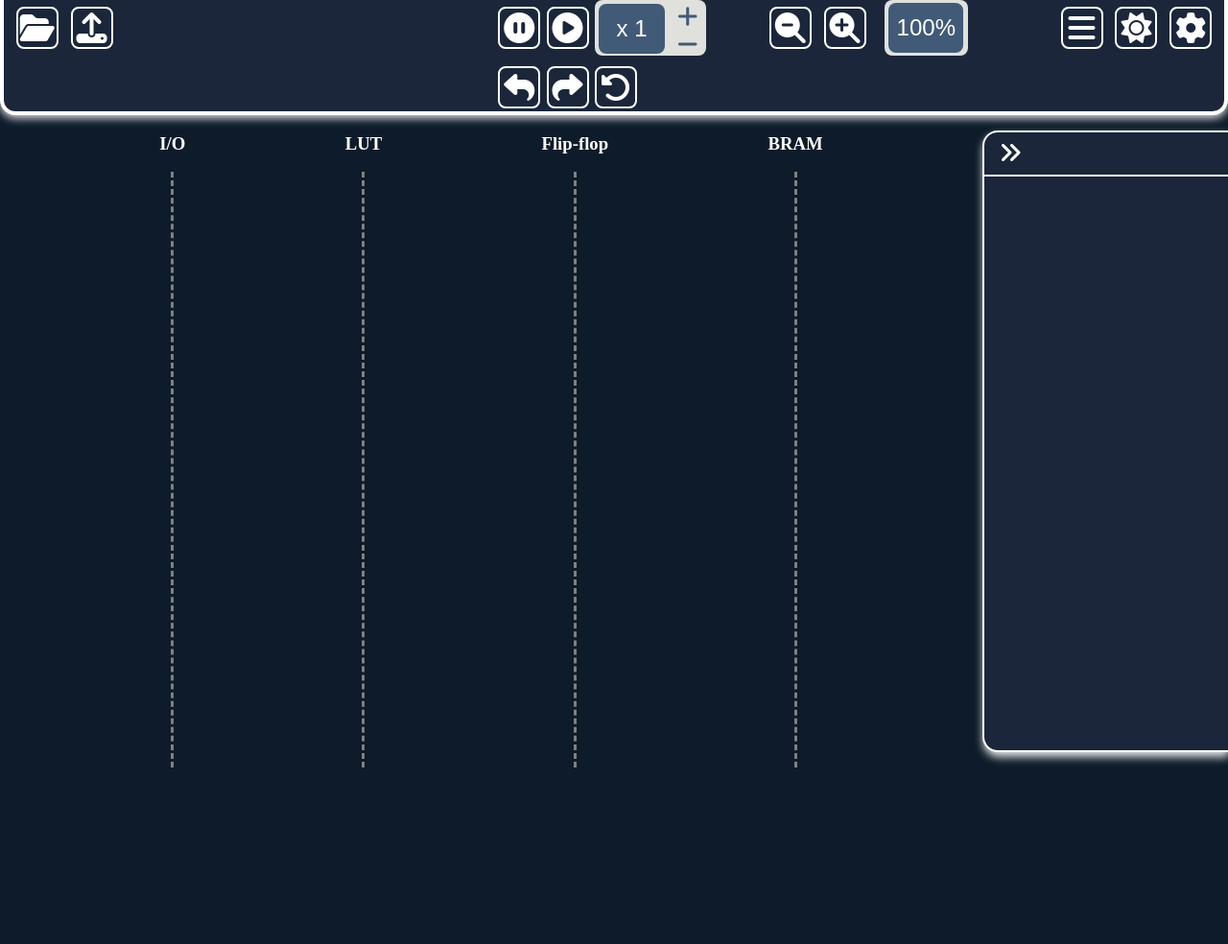
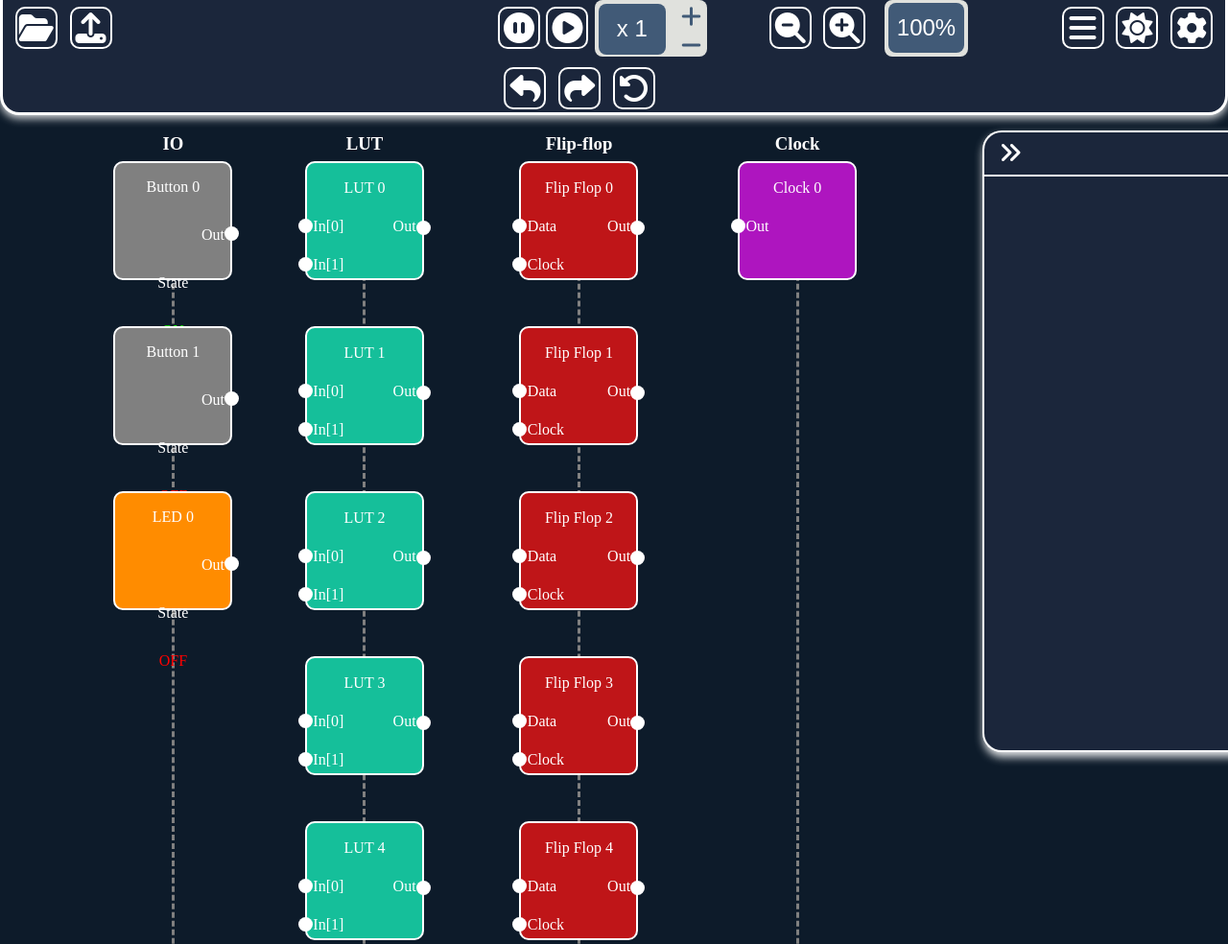
Before and after one commit to algosup/2024-2025-project-4-web-fpga-team-4, a website: page src/code/client/client.html in a window 1280 px wide. Shown: the top 984 px of the page at 96% size. Before the commit the page ends 800 px from the top, so only its background shows below. Drawn offline with Linux system fonts and the light colour scheme.

Commit message:
Add elements for data display
- Change the organization of the css files (client.css -> data-display.css, schematics.css, too-bar.css)
- Change names to fit the naming conventions
- Add script to change the color of elements in the "IO" part depending on the type (e.g. color1 for Buttons, color2 for LED, etc...)

```diff
--- a/src/code/client/client.html
+++ b/src/code/client/client.html
@@ -5,23 +5,25 @@
 	<meta charset="UTF-8">
 	<meta name="viewport" content="width=device-width, initial-scale=1.0">
 	<script src="https://kit.fontawesome.com/d57f386eaf.js" crossorigin="anonymous"></script>
-	<link rel="stylesheet" href="client.css">
-	<title>Work Page</title>
+	<link rel="stylesheet" href="./css/tool-bar.css">
+	<link rel="stylesheet" href="./css/data-display.css">
+	<link rel="stylesheet" href="./css/schematics.css">
+	<title>Client Side</title>
 </head>
 
 <body>
 	<div id="description">
 		<div class="data-icon">
-			<div id="open_folder"><i class="fa-solid top-bar fa-folder-open "></i></div>
-			<div id="upload_file"><i class="fa-solid top-bar fa-upload "></i></div>
+			<div id="open-folder"><i class="fa-solid top-bar fa-folder-open "></i></div>
+			<div id="upload-file"><i class="fa-solid top-bar fa-upload "></i></div>
 		</div>
 		<div class="control-icon-up">
 			<div id="pause"><i class="fa-solid top-bar fa-circle-pause "></i></div>
 			<div id="play"><i class="fa-solid top-bar fa-circle-play "></i></div>
 			<div class="speed-control">
 				<button id="speed" disabled>x 1</button>
-				<div id="speed_plus"><i class="fa-solid fa-plus"></i></div>
-				<div id="speed_minus"><i class="fa-solid fa-minus"></i></div>
+				<div id="speed-plus"><i class="fa-solid fa-plus"></i></div>
+				<div id="speed-minus"><i class="fa-solid fa-minus"></i></div>
 			</div>
 		</div>
 		<div class="control-icon-down">
@@ -30,10 +32,10 @@
 			<div id="reload"><i class="fa-solid top-bar fa-rotate-left "></i></div>
 		</div>
 		<div class="zoom-icon">
-			<div id="zoom_out"><i class="fa-solid top-bar fa-magnifying-glass-minus "></i></div>
-			<div id="zoom_in"><i class="fa-solid top-bar fa-magnifying-glass-plus "></i></div>
+			<div id="zoom-out"><i class="fa-solid top-bar fa-magnifying-glass-minus "></i></div>
+			<div id="zoom-in"><i class="fa-solid top-bar fa-magnifying-glass-plus "></i></div>
 			<div class="zoom-control">
-				<button id="zoom_manual" disabled>100%</button>
+				<button id="zoom-manual" disabled>100%</button>
 			</div>
 		</div>
 		<div class="display-icon">
@@ -49,32 +51,138 @@
 
 		-->
 	</div>
-	<div id="page">
+	<div id="visualization-area">
 		<div id="main">
 			<div id="guidelines">
 				<div>
-					<h3>I/O</h3>
-					<div id="IO"></div>
+					<h3>IO</h3>
+					<div class="back-lines"></div>
+					<div id="io-container">
+						<div class="io-element">
+							<div>
+								<p class="io-name">Button 0</p>
+								<p class="io-out">Out</p>
+								<p>State</p>
+								<p class="element-state">ON</p>
+							</div>
+						</div>
+						<div class="io-element">
+							<div>
+								<p class="io-name">Button 1</p>
+								<p class="io-out">Out</p>
+								<p>State</p>
+								<p class="element-state">OFF</p>
+							</div>
+						</div>
+						<div class="io-element">
+							<div>
+								<p class="io-name">LED 0</p>
+								<p class="io-out">Out</p>
+								<p>State</p>
+								<p class="element-state">OFF</p>
+							</div>
+						</div>
+					</div>
 				</div>
 				<div>
 					<h3>LUT</h3>
-					<div id="lut"></div>
+					<div class="back-lines"></div>
+					<div id="lut-container">
+						<div class="lut-element">
+							<p class="lut-id">LUT 0</p>
+							<p class="lut-in">In[0]</p>
+							<p class="lut-in">In[1]</p>
+							<p class="lut-out">Out</p>
+							<!-- <p class="lut-out-2"></p> -->
+						</div>
+						<div class="lut-element">
+							<p class="lut-id">LUT 1</p>
+							<p class="lut-in">In[0]</p>
+							<p class="lut-in">In[1]</p>
+							<p class="lut-out">Out</p>
+							<!-- <p class="lut-out-2">?</p> -->
+						</div>
+						<div class="lut-element">
+							<p class="lut-id">LUT 2</p>
+							<p class="lut-in">In[0]</p>
+							<p class="lut-in">In[1]</p>
+							<p class="lut-out">Out</p>
+							<!-- <p class="lut-out-2">?</p> -->
+						</div>
+						<div class="lut-element">
+							<p class="lut-id">LUT 3</p>
+							<p class="lut-in">In[0]</p>
+							<p class="lut-in">In[1]</p>
+							<p class="lut-out">Out</p>
+							<!-- <p class="lut-out-2">?</p> -->
+						</div>
+						<div class="lut-element">
+							<p class="lut-id">LUT 4</p>
+							<p class="lut-in">In[0]</p>
+							<p class="lut-in">In[1]</p>
+							<p class="lut-out">Out</p>
+							<!-- <p class="lut-out-2">?</p> -->
+						</div>
+					</div>
 				</div>
 				<div>
 					<h3>Flip-flop</h3>
-					<div id="flip-flop"></div>
+					<div class="back-lines"></div>
+					<div id="ff-container">
+						<div class="ff-element">
+							<p class="ff-id">Flip Flop 0</p>
+							<p class="ff-in">Data</p>
+							<p class="ff-in">Clock</p>
+							<p class="ff-out">Out</p>
+							<!-- <p class="ff-out-2"></p> -->
+						</div>
+						<div class="ff-element">
+							<p class="ff-id">Flip Flop 1</p>
+							<p class="ff-in">Data</p>
+							<p class="ff-in">Clock</p>
+							<p class="ff-out">Out</p>
+							<!-- <p class="ff-out-2">?</p> -->
+						</div>
+						<div class="ff-element">
+							<p class="ff-id">Flip Flop 2</p>
+							<p class="ff-in">Data</p>
+							<p class="ff-in">Clock</p>
+							<p class="ff-out">Out</p>
+							<!-- <p class="ff-out-2">?</p> -->
+						</div>
+						<div class="ff-element">
+							<p class="ff-id">Flip Flop 3</p>
+							<p class="ff-in">Data</p>
+							<p class="ff-in">Clock</p>
+							<p class="ff-out">Out</p>
+							<!-- <p class="ff-out-2">?</p> -->
+						</div>
+						<div class="ff-element">
+							<p class="ff-id">Flip Flop 4</p>
+							<p class="ff-in">Data</p>
+							<p class="ff-in">Clock</p>
+							<p class="ff-out">Out</p>
+							<!-- <p class="ff-out-2">?</p> -->
+						</div>
+					</div>
 				</div>
 				<div>
-					<h3>BRAM</h3>
-					<div id="bram"></div>
+					<h3>Clock</h3>
+					<div class="back-lines"></div>
+					<div id="clock-container">
+						<div class="clock-element">
+							<p class="clock-id">Clock 0</p>
+							<p class="clock-out">Out</p>
+						</div>
+					</div>
 				</div>
 			</div>
 		</div>
-		<div id="liveData">
-			<div id="liveDataArrowBox">
-				<button id="hideButton"><i class="fa-solid fa-angles-right" id="hnsArrow"></i></button>
+		<div id="data-display">
+			<div id="data-display-arrowBox">
+				<button id="hide-button"><i class="fa-solid fa-angles-right" id="hnsArrow"></i></button>
 			</div>
-			<div id="liveDataContent">
+			<div id="data-display-content">
 			</div>
 		</div>
 	</div>
--- a/src/code/client/client.js
+++ b/src/code/client/client.js
@@ -2,13 +2,13 @@
 // It is responsible for handling the client side logic.
 
 // Declare a variable to keep track of whether the data is hidden or not
-let isHidden = false;
+let is_Hidden = false;
 
 // Declare the elements that will be used in the client side code
 
 // File management elements
-const open_folder = document.getElementById('open_folder');
-const upload_file = document.getElementById('upload_file');
+const open_folder = document.getElementById('open-folder');
+const upload_file = document.getElementById('upload-file');
 
 // Control elements
 const pause = document.getElementById('pause');
@@ -17,14 +17,14 @@ const back = document.getElementById('back');
 const forward = document.getElementById('forward');
 const reload = document.getElementById('reload');
 const speed = document.getElementById('speed');
-const speed_plus = document.getElementById('speed_plus');
-const speed_minus = document.getElementById('speed_minus');
+const speed_plus = document.getElementById('speed-plus');
+const speed_minus = document.getElementById('speed-minus');
 
 
 // Zoom elements
-const zoom_in = document.getElementById('zoom_in');
-const zoom_out = document.getElementById('zoom_out');
-const zoom_manual = document.getElementById('zoom_manual');
+const zoom_in = document.getElementById('zoom-in');
+const zoom_out = document.getElementById('zoom-out');
+const zoom_manual = document.getElementById('zoom-manual');
 
 // Data view elements
 const data_view_trigger = document.getElementById('data-view-trigger');
@@ -33,12 +33,13 @@ const settings = document.getElementById('settings');
 
 
 // Main page elements
-const page = document.getElementById('page');
+const page = document.getElementById('visualization-area');
 
 
 // Live data elements
-const liveData = document.getElementById('liveData');
-const hideButton = document.getElementById('hideButton');
+const liveData = document.getElementById('data-display');
+const hideButton = document.getElementById('hide-button');
+
 
 
 
@@ -109,7 +110,7 @@ zoom_manual.addEventListener('click', function () {
 // Display buttons
 
 hideButton.addEventListener('click', function () {
-	isHidden = true;
+	is_Hidden = true;
 	console.log('hide button clicked');
 	liveData.style.display = 'none';
 	hideButton.style.display = 'none';
@@ -118,14 +119,14 @@ hideButton.addEventListener('click', function () {
 
 data_view_trigger.addEventListener('click', function () {
 	console.log('data view trigger clicked');
-	if (isHidden) {
-		isHidden = false;
+	if (is_Hidden) {
+		is_Hidden = false;
 		liveData.style.display = 'block';
 		hideButton.style.display = 'block';
 		page.style.display = 'grid';
 	}
 	else {
-		isHidden = true;
+		is_Hidden = true;
 		liveData.style.display = 'none';
 		hideButton.style.display = 'none';
 		page.style.display = 'block';
@@ -139,3 +140,31 @@ theme.addEventListener('click', function () {
 settings.addEventListener('click', function () {
 	console.log('settings button clicked');
 });
+
+
+
+let status = document.getElementsByClassName('element-state');
+
+for (let i = 0; i < status.length; i++) {
+	if (status[i].textContent === 'ON') {
+		status[i].style.color = 'lime';
+	}
+	else {
+		status[i].style.color = 'red';
+	}
+}
+
+let io = document.getElementsByClassName('io-name');
+
+for (let i = 0; i < io.length; i++) {
+	console.log(io[i].textContent);
+	if (io[i].textContent.startsWith('Button')) {
+		io[i].parentElement.parentElement.style.backgroundColor = 'grey';
+	}
+	else if (io[i].textContent.startsWith('LED')) {
+		io[i].parentElement.parentElement.style.backgroundColor = 'darkOrange';
+	}
+	else{
+		io[i].parentElement.parentElement.style.backgroundColor = 'transparent';
+	}
+}
--- /dev/null
+++ b/src/code/client/css/data-display.css
@@ -0,0 +1,38 @@
+/* Applies Style to the Right Part of the Page */
+
+#data-display {
+	position: fixed;
+	top: 15vh;
+	left: 80vw;
+	background-color: #1B263B;
+	width: 100%;
+	height: 81svh;
+	border-radius: 20px 0 0 20px;
+
+	margin-top: 2svh;
+
+	border-top: 2px solid #fff;
+	border-left: 2px solid #fff;
+	border-bottom: 2px solid #fff;
+	box-sizing: border-box;
+
+	box-shadow: 1px 5px 10px rgba(255, 255, 255, 0.9);
+
+	#data-display-arrowBox {
+		border-bottom: 2px solid #fff;
+	}
+}
+
+/* Applies Style to the Button that Closes the Menu */
+
+#hide-button {
+	font-size: max(3dvh);
+	font-weight: bold;
+	margin: 8px 0px 8px 15px;
+	padding: 0;
+	align-self: center;
+	background-color: transparent;
+	border: none;
+	cursor: pointer;
+	color: #fff;
+}
--- /dev/null
+++ b/src/code/client/css/schematics.css
@@ -0,0 +1,287 @@
+
+/* Applies Style to the Main Part of the Page */
+
+#visualization-area{
+	display: grid;
+	grid-template-columns: 8fr 2fr;
+}
+
+/* Applies Style to the Left Part of the Page */
+
+#main {
+	/* background-color: blue; */
+	margin-top: 15svh;
+	width: 100%;
+	height: 85svh;
+}
+
+
+
+#guidelines {
+	display: flex;
+	justify-content: space-evenly;
+	height: 85vmax;
+
+	div {
+		display: flex;
+		align-items: center;
+		flex-direction: column;
+	}
+
+	h3 {
+		color: white;
+		align-items: center;
+	}
+}
+
+.back-lines {
+	height: 100%;
+	width: 0px;
+	border-width: 0px;
+	border-left-width: 3px;
+	border-color: gray;
+	border-style: dashed;
+}
+
+#io-container{
+	position: absolute;
+	align-items: center;
+}
+
+
+.io-element{
+	height: 15svh;
+	aspect-ratio: 1;
+	border-radius: 10px;
+	margin-top: 6svh;
+
+	border: 2px solid white;
+
+	color: white;
+
+}
+
+.io-element > div{
+	width: 100%;
+	.io-out{
+		display: flex;
+		justify-content: flex-end;
+		height: 100%;
+		width: 100%;
+		margin-right: 1svw;
+	}
+	.io-out::after{
+		position: absolute;
+		right: -7px;
+		content: "";
+		display: block;
+		width: 15px;
+		height: 15px;
+		background-color: white;
+		border-radius: 50%;
+	}
+}
+
+#lut-container{
+	position: absolute;
+	align-items: center;
+}
+
+.lut-element{
+
+	height: 15svh;
+	width: 15svh;
+	border-radius: 10px;
+	margin-top: 6svh;
+	border: 2px solid white;
+
+	color: white;
+
+	display: grid !important;
+	grid-template-columns: repeat(2, 1fr);
+	grid-template-rows: repeat(3, 1fr);
+
+	background-color: #15BF9A;
+
+
+	*{
+	height: .7svh;
+	}
+
+
+}
+
+
+.lut-id{
+	text-align: center;
+	grid-column: 1/3;
+	grid-row: 1;
+}
+.lut-in{
+	grid-column: 1;
+	margin-left: .5svw;
+}
+
+.lut-in::before{
+	position: absolute;
+	left: -7px;
+	transform: translateY(1px);
+	content: "";
+	display: block;
+	width: 15px;
+	height: 15px;
+	background-color: white;
+	border-radius: 50%;
+}
+
+
+.lut-out{
+	text-align: end;
+	grid-column: 2;
+	grid-row: 2;
+	margin-right: .5svw;
+}
+
+.lut-out::after{
+	position: absolute;
+	right: -7px;
+	transform: translateY(-15px);
+	content: "";
+	display: block;
+	width: 15px;
+	height: 15px;
+	background-color: white;
+	border-radius: 50%;
+}
+
+
+
+
+#ff-container{
+	position: absolute;
+	align-items: center;
+}
+
+
+.ff-element{
+
+	height: 15svh;
+	width: 15svh;
+	border-radius: 10px;
+	margin-top: 6svh;
+	border: 2px solid white;
+
+	color: white;
+
+	display: grid !important;
+	grid-template-columns: repeat(2, 1fr);
+	grid-template-rows: repeat(3, 1fr);
+
+	background-color: #BF1518;
+
+
+	*{
+	height: .7svh;
+	}
+
+
+}
+
+.ff-id{
+	text-align: center;
+	grid-column: 1/3;
+	grid-row: 1;
+}
+.ff-in{
+	grid-column: 1;
+	margin-left: .5svw;
+}
+
+.ff-in::before{
+	position: absolute;
+	left: -7px;
+	transform: translateY(1px);
+	content: "";
+	display: block;
+	width: 15px;
+	height: 15px;
+	background-color: white;
+	border-radius: 50%;
+}
+
+
+.ff-out{
+	text-align: end;
+	grid-column: 2;
+	grid-row: 2;
+	margin-right: .5svw;
+}
+
+.ff-out::after{
+	position: absolute;
+	right: -7px;
+	transform: translateY(-15px);
+	content: "";
+	display: block;
+	width: 15px;
+	height: 15px;
+	background-color: white;
+	border-radius: 50%;
+}
+
+
+
+
+#clock-container{
+	position: absolute;
+	align-items: center;
+}
+
+
+.clock-element{
+
+	height: 15svh;
+	width: 15svh;
+	border-radius: 10px;
+	margin-top: 6svh;
+	border: 2px solid white;
+
+	color: white;
+
+	display: grid !important;
+	grid-template-columns: repeat(2, 1fr);
+	grid-template-rows: repeat(3, 1fr);
+
+	background-color: #AE15BF;
+
+
+	*{
+	height: .7svh;
+	}
+
+
+}
+
+.clock-id{
+	text-align: center;
+	grid-column: 1/3;
+	grid-row: 1;
+}
+
+.clock-out{
+	grid-column: 1;
+	margin-left: .5svw;
+}
+
+
+.clock-out::before{
+	position: absolute;
+	left: -7px;
+	transform: translateY(1px);
+	content: "";
+	display: block;
+	width: 15px;
+	height: 15px;
+	background-color: white;
+	border-radius: 50%;
+}
--- a/src/code/client/client.css
+++ b/src/code/client/css/tool-bar.css
@@ -8,7 +8,14 @@ body {
 /* Top Bar */
 
 #description {
+	position: fixed;
+	top: 0;
+	left: 0;
+	width: 100svw;
 	height: 15dvh;
+	z-index: 1000;
+
+
 	font-size: max(3dvh);
 	font-weight: bold;
 	color: #fff;
@@ -22,13 +29,13 @@ body {
 
 	background-color: #1B263B;
 
-	border-bottom: 4px solid #fff;
-	border-right: 4px solid #fff;
-	border-left: 4px solid #fff;
+	border-bottom: 3px solid #fff;
+	border-right: 3px solid #fff;
+	border-left: 3px solid #fff;
 
 	box-sizing: border-box;
 
-	border-radius: 0 0 2svh 2svh;
+	border-radius: 0 0 20px 20px;
 
 	box-shadow: 0px 3px 10px rgba(255, 255, 255, 0.9);
 }
@@ -42,7 +49,7 @@ body {
 	font-size: max(4dvh);
 	background-color: transparent;
 	border: 2px solid #fff;
-	border-radius: 1svh;
+	border-radius: 10px;
 
 	display: flex;
 	justify-content: center;
@@ -87,6 +94,10 @@ body {
 	grid-column: 3;
 	grid-row: 1;
 	justify-content: start;
+
+	div {
+		margin-left: .5svw;
+	}
 
 }
 
@@ -134,9 +145,6 @@ body {
 
 
 
-.control-icon-up>div {
-	margin-left: .5svw;
-}
 
 
 
@@ -145,12 +153,11 @@ body {
 	grid-row: 2;
 	justify-content: start;
 	margin-top: 1svh;
+
+	div {
+		margin-left: 1svw;
 	}
-
-.control-icon-down>div {
-	margin-left: .5svw;
 }
-
 
 
 .zoom-icon {
@@ -171,9 +178,8 @@ body {
 	background-color: #E0E1DD;
 
 	border-radius: 1svh;
-}
 
-.zoom-control>button {
+	button {
 		margin: 3% 0 2.5% 0;
 		height: 90%;
 		width: 90%;
@@ -184,9 +190,8 @@ body {
 		cursor: pointer;
 
 		border-radius: 1svh;
-
 	}
-
+}
 
 
 
@@ -199,86 +204,3 @@ body {
 		margin-right: 1svw;
 	}
 }
-
-
-
-
-/* Applies Style to the Main Part of the Page */
-
-
-#page {
-	display: grid;
-	grid-template-columns: 8fr 2fr;
-}
-
-/* Applies Style to the Left Part of the Page */
-
-#main {
-	/* background-color: blue; */
-	width: 100%;
-	height: 85svh;
-}
-
-/* Applies Style to the Right Part of the Page */
-
-#liveData {
-	background-color: #1B263B;
-	width: 100%;
-	height: 81svh;
-	border-radius: 2svh 0 0 2svh;
-
-	margin-top: 2svh;
-
-	border-top: 2px solid #fff;
-	border-left: 2px solid #fff;
-	border-bottom: 2px solid #fff;
-	box-sizing: border-box;
-
-	box-shadow: 1px 5px 10px rgba(255, 255, 255, 0.9);
-}
-
-/* Adds a Separating Bar Under the Arrow that Closes the Menu */
-
-#liveData>#liveDataArrowBox {
-	border-bottom: 2px solid #fff;
-}
-
-/* Applies Style to the Button that Closes the Menu */
-
-#hideButton {
-	font-size: max(3dvh);
-	font-weight: bold;
-	margin: 8px 0px 8px 15px;
-	padding: 0;
-	align-self: center;
-	background-color: transparent;
-	border: none;
-	cursor: pointer;
-	color: #fff;
-}
-
-#guidelines {
-	display: flex;
-	justify-content: space-evenly;
-	height: 100%;
-
-	div {
-		display: flex;
-		align-items: center;
-		flex-direction: column;
-	}
-}
-
-#guidelines h3 {
-	color: white;
-	align-items: center;
-}
-
-#guidelines > div > div {
-	height: 100%;
-	width: 0px;
-	border-width: 0px;
-	border-left-width: 3px;
-	border-color: gray;
-	border-style: dashed;
-}
```
Lines whose indentation alone changed are shown as unchanged.
